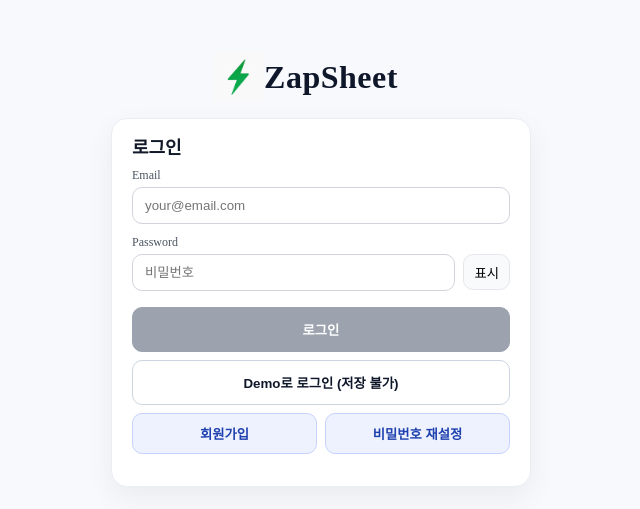
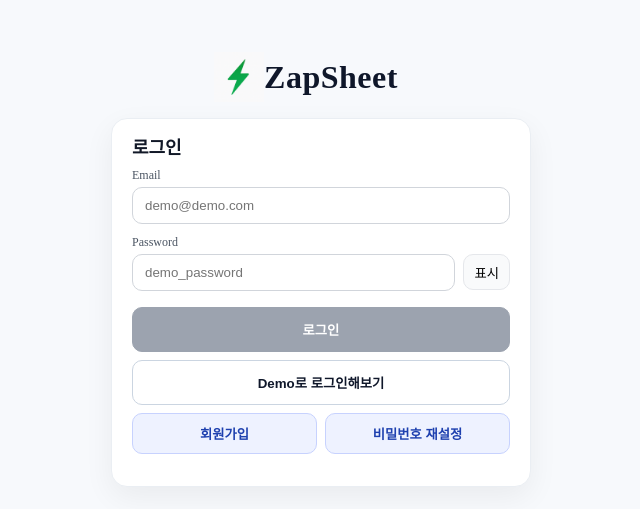
Before and after one commit to BalancingLife/ZapSheet, a React (Vite) app: page / in a window 1280 px wide. Shown: the part 155-664 px from the top of the page, without its empty margins (319-959 px from the left). Built offline with nearby package versions, Linux system fonts and the light colour scheme; no server answers.

Commit message:
🎨 로그인 placeholder 데모 아이디, 비밀번호로 변경

```diff
--- a/src/components/Login.tsx
+++ b/src/components/Login.tsx
@@ -151,7 +151,7 @@ export default function Login() {
                   value={email}
                   onChange={(e) => setEmail(e.target.value)}
                   type="email"
-                  placeholder="your@email.com"
+                  placeholder="demo@demo.com"
                   autoComplete="email"
                   required
                 />
@@ -173,7 +173,7 @@ export default function Login() {
                   value={pw}
                   onChange={(e) => setPw(e.target.value)}
                   type={showPw ? "text" : "password"}
-                  placeholder={mode === "signin" ? "비밀번호" : "6자 이상"}
+                  placeholder={mode === "signin" ? "demo_password" : "6자 이상"}
                   autoComplete={
                     mode === "signin" ? "current-password" : "new-password"
                   }
@@ -240,8 +240,8 @@ export default function Login() {
                 {pending
                   ? "처리 중..."
                   : mode === "signin"
-                  ? "로그인"
-                  : "회원가입"}
+                    ? "로그인"
+                    : "회원가입"}
               </button>
 
               {mode === "signin" && (
@@ -251,7 +251,7 @@ export default function Login() {
                   onClick={onDemoLogin}
                   disabled={pending}
                 >
-                  {pending ? "처리 중..." : "Demo로 로그인 (저장 불가)"}
+                  {pending ? "처리 중..." : "Demo로 로그인해보기"}
                 </button>
               )}
 
```
